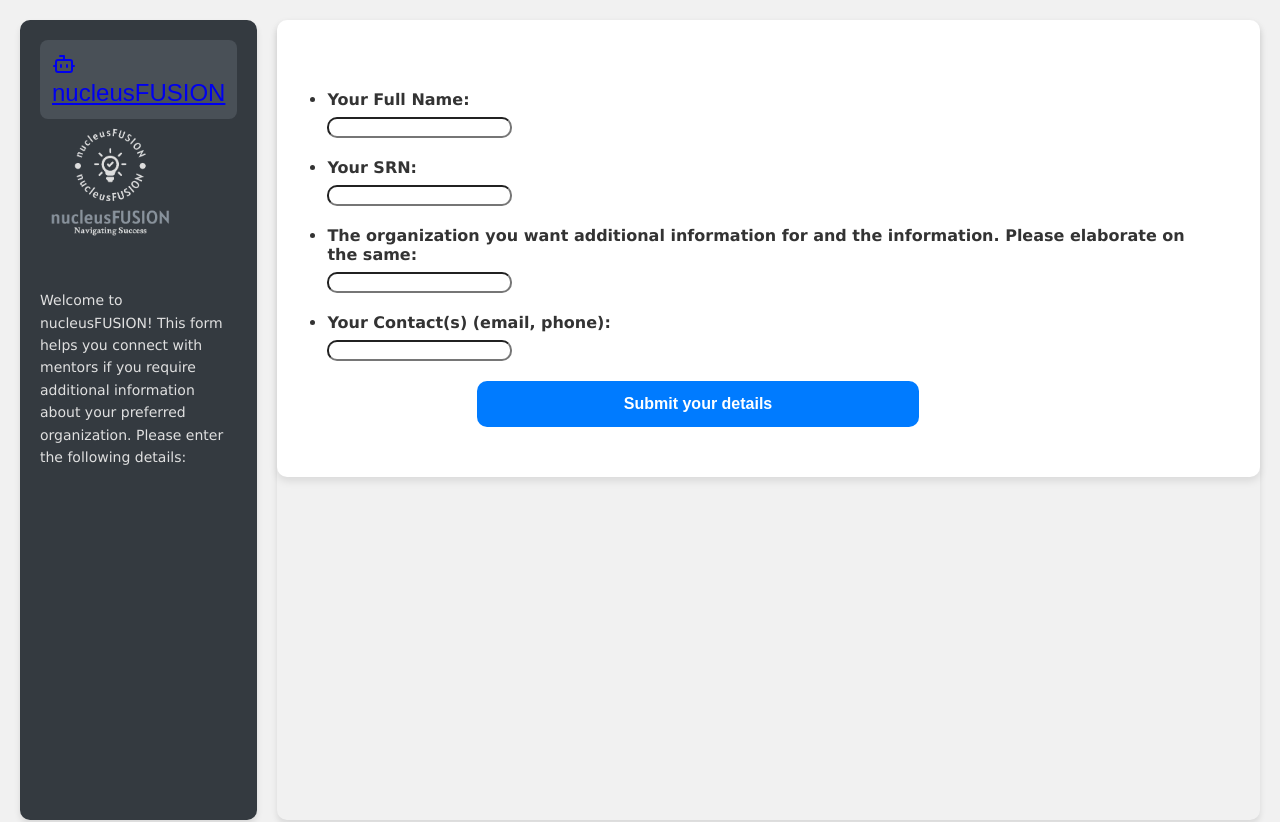
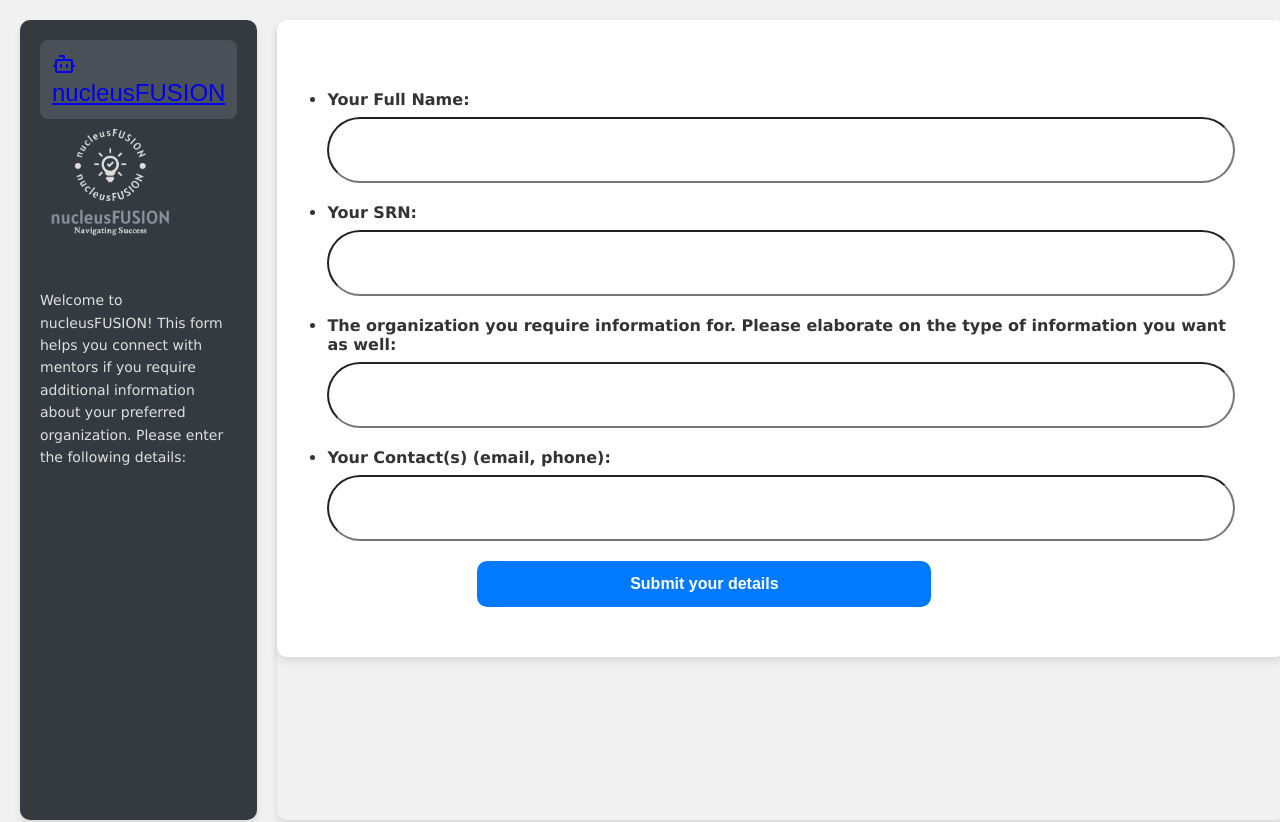
Before and after one commit to vm5/formreact2, a React (Create React App) app: page / in a window 1280 px wide. Shown: the top 822 px of the page. Built offline with nearby package versions, Linux system fonts and the light colour scheme.

Commit message:
Update form.jsx

```diff
--- a/src/form.jsx
+++ b/src/form.jsx
@@ -34,7 +34,7 @@
       .then((response) => {
         console.log('Email sent successfully:', response);
         setStep(2);
-        setMessage('Your details have been sent. We will connect you to someone shortly!');
+        setMessage('Your answer has reached the concerned person. Thank you for taking some time out to answer the query!');
       })
       .catch((error) => {
         console.error('Email sending failed:', error);
@@ -72,7 +72,8 @@
                   value={formData.name}
                   onChange={handleChange}
                   required
-                  className="mt-1 p-4 w-full border rounded-lg shadow-sm focus:ring-blue-500 focus:border-blue-500"
+                  className="mt-1 p-4 w-full border-none shadow-sm focus:ring-blue-500 focus:border-blue-500"
+                  style={{borderRadius:'50px', height: '60px',width:'900px' }} // Larger input and no border radius
                 />
               </div>
               <div className="w-full">
@@ -82,17 +83,19 @@
                   value={formData.srn}
                   onChange={handleChange}
                   required
-                  className="mt-1 p-4 w-full border rounded-lg shadow-sm focus:ring-blue-500 focus:border-blue-500"
+                  className="mt-1 p-4 w-full border-none shadow-sm focus:ring-blue-500 focus:border-blue-500"
+                  style={{ borderRadius: '50px', height: '60px',width:'900px' }} // Larger input and no border radius
                 />
               </div>
               <div className="w-full">
-                <label className="block text-sm font-medium text-gray-700">The organization you want additional information for and the information. Please elaborate on the same:</label>
+                <label className="block text-sm font-medium text-gray-700">The organization you require information for. Please elaborate on the type of information you want as well:</label>
                 <input
                   name="company"
                   value={formData.company}
                   onChange={handleChange}
                   required
-                  className="mt-1 p-4 w-full border rounded-lg shadow-sm focus:ring-blue-500 focus:border-blue-500"
+                  className="mt-1 p-4 w-full border-none shadow-sm focus:ring-blue-500 focus:border-blue-500"
+                  style={{ borderRadius: '50px', height: '60px',width:'900px' }} // Larger input and no border radius
                 />
               </div>
               <div className="w-full">
@@ -102,7 +105,8 @@
                   value={formData.contactMethod}
                   onChange={handleChange}
                   required
-                  className="mt-1 p-4 w-full border rounded-lg shadow-sm focus:ring-blue-500 focus:border-blue-500"
+                  className="mt-1 p-4 w-full border-none shadow-sm focus:ring-blue-500 focus:border-blue-500"
+                  style={{ borderRadius: '50px', height: '60px',width:'900px' }} // Larger input and no border radius
                 />
               </div>
               <button
```
Lines whose indentation alone changed are shown as unchanged.
